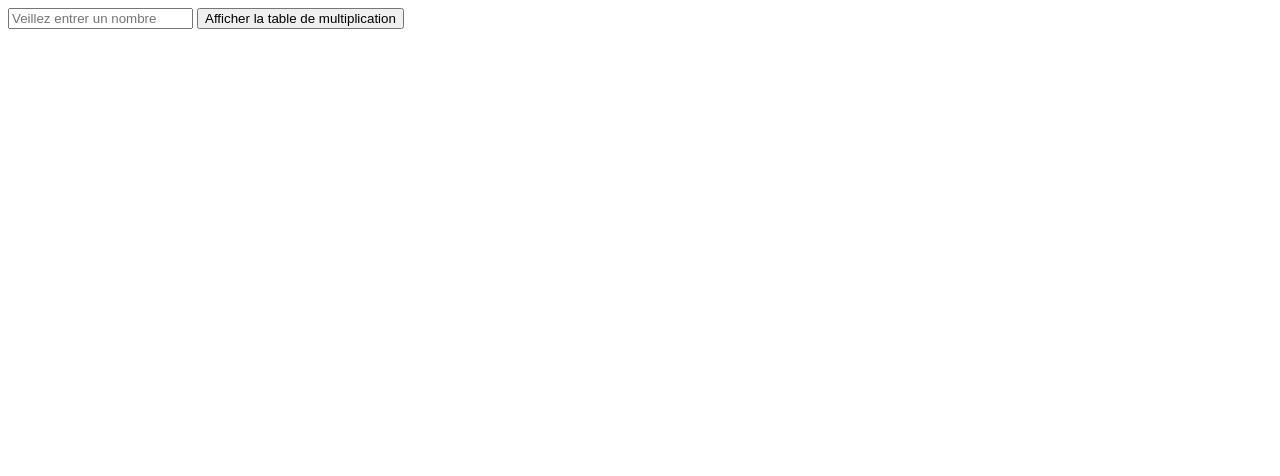
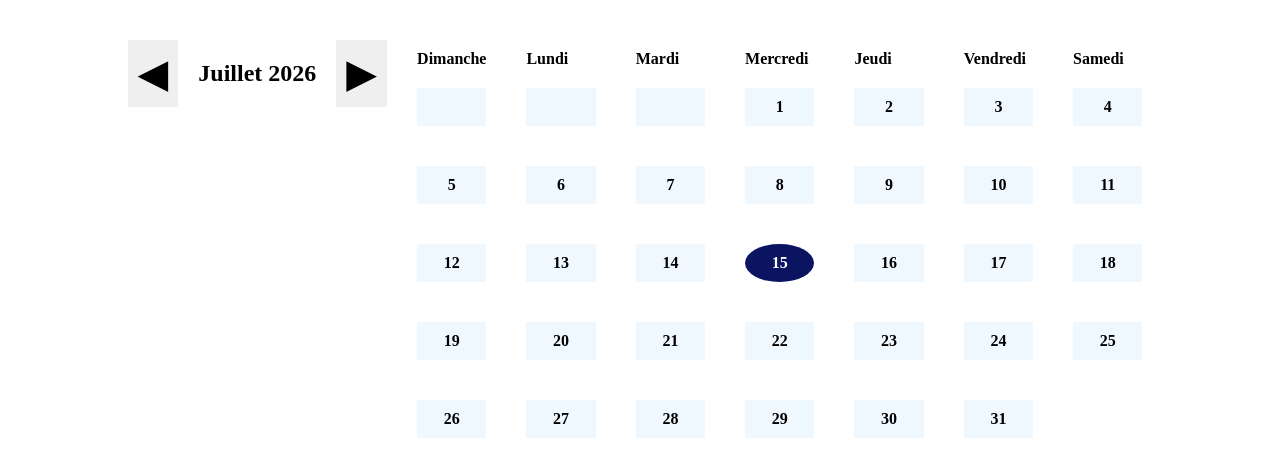
Before and after one commit to fallou18000/Table_de_Multiplication, a plain HTML site: page index.html in a window 1280 px wide. Drawn offline with Linux system fonts and the light colour scheme.

Commit message:
Calendrier en JS

```diff
--- a/index.html
+++ b/index.html
@@ -3,33 +3,142 @@
 <head>
     <meta charset="UTF-8">
     <meta name="viewport" content="width=device-width, initial-scale=1.0">
-    <title>Programme qui affice la table de multiplication</title>
+    <title>Calendrier en JS</title>
 </head>
+<style>
+   body{
+    margin-top: 40px;
+    display: flex;
+    gap: 20px;
+    justify-content: center;
+   }
+   .calendar .header{
+    display: flex;
+    gap: 20px;
+   }
+   .calendar .header button{
+    padding: 10px;
+    font-size: 40px;
+    border: none;
+    text-align: center;
+
+
+   }
+   .jours{
+    display: grid;
+    gap: 40px;
+    font-weight: bold;
+    padding: 10px;
+    grid-template-columns: repeat(7,1fr);
+   }
+    .dates{
+    display: grid;
+    gap: 40px;
+    font-weight: bold;
+    padding: 10px;
+    grid-template-columns: repeat(7,1fr);
+   }
+   .dates div{
+    background-color: aliceblue;
+    text-align: center;
+    padding: 10px;
+
+
+   }
+   .dates div:hover{
+    background-color: aqua;
+   }
+   .dates .today{
+    background-color: rgb(10, 20, 96);
+    color: white;
+    border-radius: 50%;
+    font-weight: bold;
+}
+</style>
 <body>
-    <form action="">
-        <input type="number"  id="nombre" placeholder="Veillez entrer un nombre">
-        <button type="submit" id="bouton">Afficher la table de multiplication</button>
-    </form>
-    <div id="resultat"></div>
+    <div class="calendar">
+        <div class="header">
+            <button id="prev">◀</button>
+            <h2 class="MoisAnnes"></h2>
+            <button id="next">▶</button>
+        </div>
+
+    </div>
+    <div>
+
+        <div class="jours">
+            <div>Dimanche</div>
+            <div>Lundi</div>
+            <div>Mardi</div>
+            <div>Mercredi</div>
+            <div>Jeudi</div>
+            <div>Vendredi</div>
+            <div>Samedi</div>
+        </div>
+        <div id="dates" class="dates"></div>
+    </div>
 </body>
 <script>
-const bouton=document.getElementById("bouton");
-const nombre=document.getElementById('nombre');
-const resultat=document.getElementById("resultat");
- function tableMultiplication(num){
-    if(num){
+    const month=[
+        "Janvier",
+        "Fevier",
+        "Mars",
+        "Avril",
+        "Mai",
+        "Juin",
+        "Juillet",
+        "Aout",
+        "Septembre",
+        "Octobre",
+        "Novembre",
+        "Decembre"
+    ]
+    const anne = new Date();
+    const dates=document.getElementById('dates');
+    const elmt=document.querySelector('h2');
+    elmt.textContent=month [anne.getMonth()] + " " + anne.getFullYear();
 
+    function afficherJours(){
+        dates.innerHTML='';
 
-    for(let i=1;i<=10;i++){
-        resultat.innerHTML +=num + '*' + i + '=' + num*i + '<br/>'
+        const premierjours=new Date(anne.getFullYear(),anne.getMonth(),1).getDay();
+        const dernierjours=new Date(anne.getFullYear(),anne.getMonth()+1,0).getDate();
+        for(let i=0;i<premierjours;i++){
+            const el=document.createElement('div');
+            dates.appendChild(el);
+        }
+const aujourdHui = new Date();
+        for(let i=1;i<=dernierjours;i++){
+            const el=document.createElement('div');
+            el.textContent=i;
+            dates.appendChild(el);
+            if (
+        i === aujourdHui.getDate() &&
+        anne.getMonth() === aujourdHui.getMonth() &&
+        anne.getFullYear() === aujourdHui.getFullYear()
+    ) {
+        el.classList.add("today");
     }
-     }
- }
-bouton.addEventListener('click',(event)=>{
-    event.preventDefault();
-    tableMultiplication(nombre.value);
-    nombre.value="";
-})
 
+    dates.appendChild(el);
+        }
+    }
+
+    afficherJours();
+    const prev=document.getElementById('prev');
+    const next=document.getElementById('next');
+
+    prev.addEventListener('click',()=> {
+        anne.setMonth(anne.getMonth()-1);
+         elmt.textContent = month[anne.getMonth()] + " " + anne.getFullYear();
+         afficherJours();
+
+    });
+     next.addEventListener('click',()=> {
+        anne.setMonth(anne.getMonth()+1);
+         elmt.textContent = month[anne.getMonth()] + " " + anne.getFullYear();
+         afficherJours();
+
+    });
 </script>
 </html>
```
